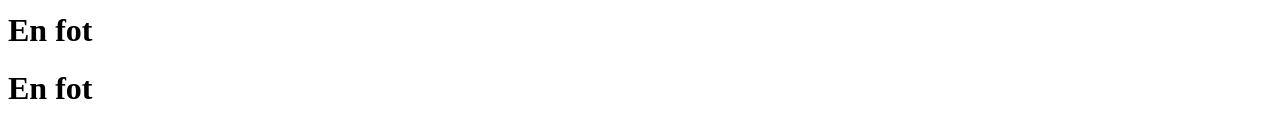
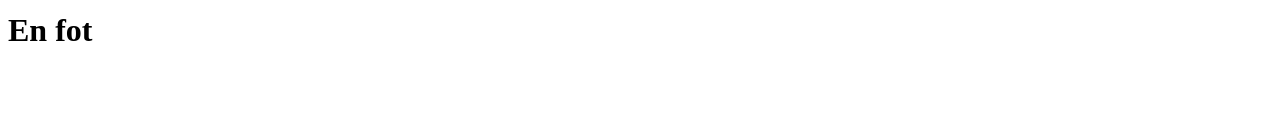
Before and after one commit to MauritzEmanuel/GroupProject_Frontend2, a React (Vite) app in the folder Frontend/: page / in a window 1280 px wide. Shown: the part 176-314 px from the top of the page. Built offline with nearby package versions, Linux system fonts and the light colour scheme.

Commit message:
footer ipdate

```diff
--- a/Frontend/src/main.jsx
+++ b/Frontend/src/main.jsx
@@ -34,6 +34,5 @@ ReactDOM.createRoot(document.getElementById('root')).render(
     <Navbar/>
     <RouterProvider router={router}/>
     <Footer/>
-    <Footer2/>
   </React.StrictMode>,
 )
```
